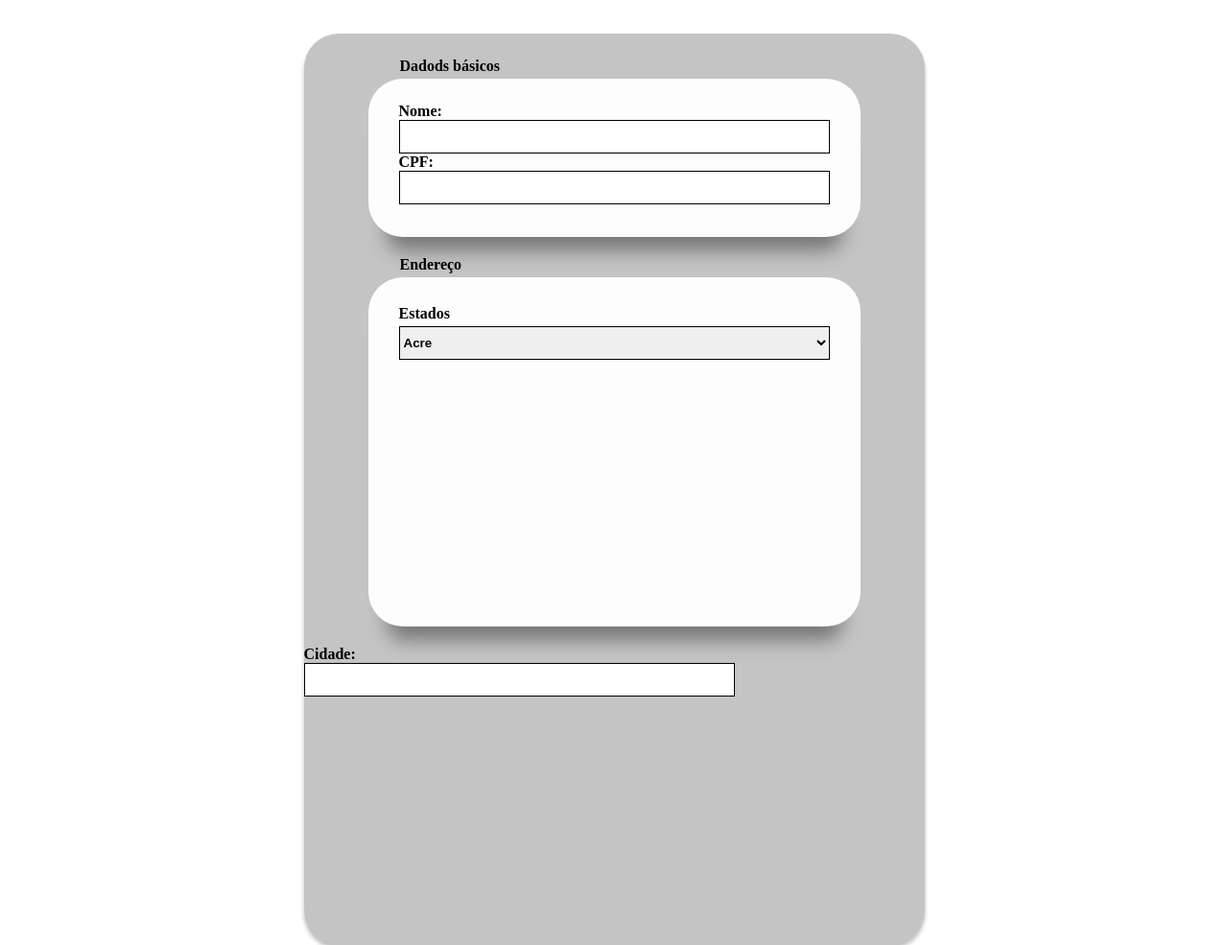
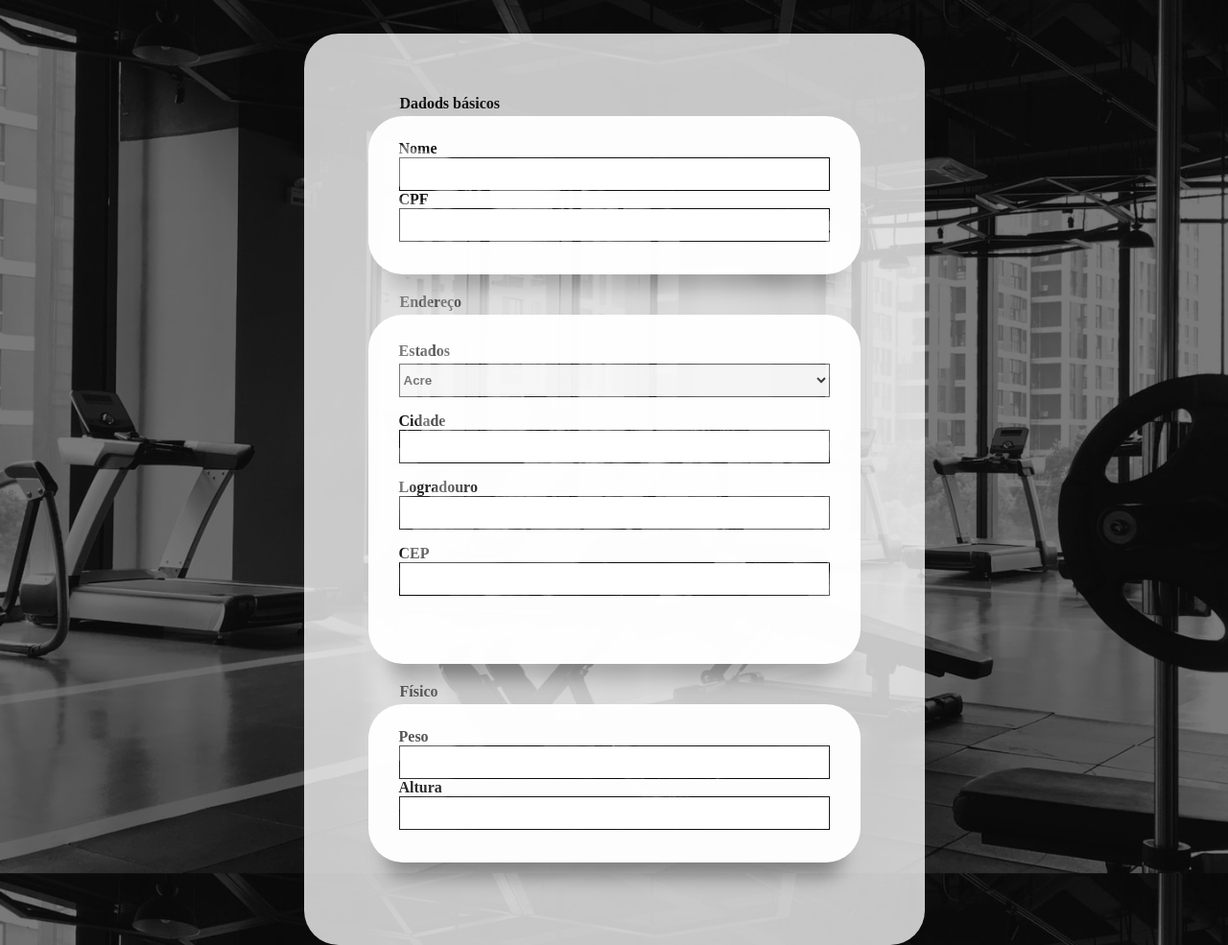
Before and after one commit to DevDemetrio/cadastro-academia, a plain HTML site: page index.html in a window 1280 px wide. Shown: the whole page at 96% size. Drawn offline with Linux system fonts and the light colour scheme.

Commit message:
estou fazendo alguns testes no alinhamento da label, porque elas não estão dando margin ou paddin

```diff
--- a/css/style.css
+++ b/css/style.css
@@ -19,10 +19,12 @@ img {
 * {
   box-sizing: border-box;
 }
+
 input {
   width: 449px;
   height: 35px;
   border: 1px solid #000000;
+  padding: 0 0 4px 0;
 }
 
 label {
@@ -31,9 +33,8 @@ label {
 }
 /**/
 body {
-  /* background: url('../img/gym-bg.jpg');
+  background: url('../img/br-cadastro\ 1_vai.png');
   background-size: cover;
-  */
   align-items: center;
   height: 100vh;
 }
@@ -41,7 +42,7 @@ body {
   width: 647px;
   height: 950px;
   margin: 35px auto;
-  padding: 25px 0 0 0;
+  padding: 64px 0 0 0;
   background: #c4c4c4;
   mix-blend-mode: screen;
   box-shadow: 0px 4px 4px rgba(0, 0, 0, 0.25);
@@ -53,6 +54,9 @@ body {
   padding-left: 100px;
   font-weight: bold;
   color: #000000;
+}
+.teste1 label {
+  padding-bottom: 40px;
 }
 .dados-basicos {
   width: 513px;
@@ -92,3 +96,6 @@ body {
   border: 1px solid #000000;
   font-weight: bold;
 }
+.itens-endereco {
+  margin: 16px 0 0 0;
+}
--- a/index.html
+++ b/index.html
@@ -15,13 +15,13 @@
 
       <p class="title-dados">Dadods básicos</p>
       <div class="dados-basicos">
-        <div>
-          <label for="nome">Nome:</label></br>
+        <div class="teste1">
+          <label for="nome">Nome</label></br>
           <input type="text" id="nome" />
-          <label for="cpf">CPF:</label></br>
+        </div>
+        <div class="teste2">
+          <label for="cpf">CPF</label></br>
           <input type="text" id="cpf">
-          <div>
-          </div>
         </div>
       </div>
 
@@ -60,13 +60,31 @@
           <option value="TO">Tocantins</option>
           <option value="EX">Estrangeiro</option>
         </select>
-      </div>
-      <div>
-        <label for="cidade">Cidade:</label></br>
-        <input type="text" id="cidade" />
+        <div class="itens-endereco">
+          <label class="item-cidade" for="cidade">Cidade</label></br>
+          <input type="text" id="cidade" />
+        </div>
+        <div class="itens-endereco">
+          <label class="item-cidade" for="logradouro">Logradouro</label></br>
+          <input type="text" id="logradouro" />
+        </div>
+        <div class="itens-endereco">
+          <label class="item-cidade" for="cep">CEP</label></br>
+          <input type="text" id="logradouro" />
+        </div>
       </div>
 
-
+      <p class="title-dados">Físico</p>
+      <div class="dados-basicos">
+        <div>
+          <label for="nome">Peso</label></br>
+          <input type="text" id="peso" />
+          <label for="cpf">Altura</label></br>
+          <input type="text" id="altura">
+          <div>
+          </div>
+        </div>
+      </div>
 
     </div>
   </section>
```
Also changed, not shown: img/br-cadastro 1_vai.png (added), img/br-cadastro.jpg (added).
